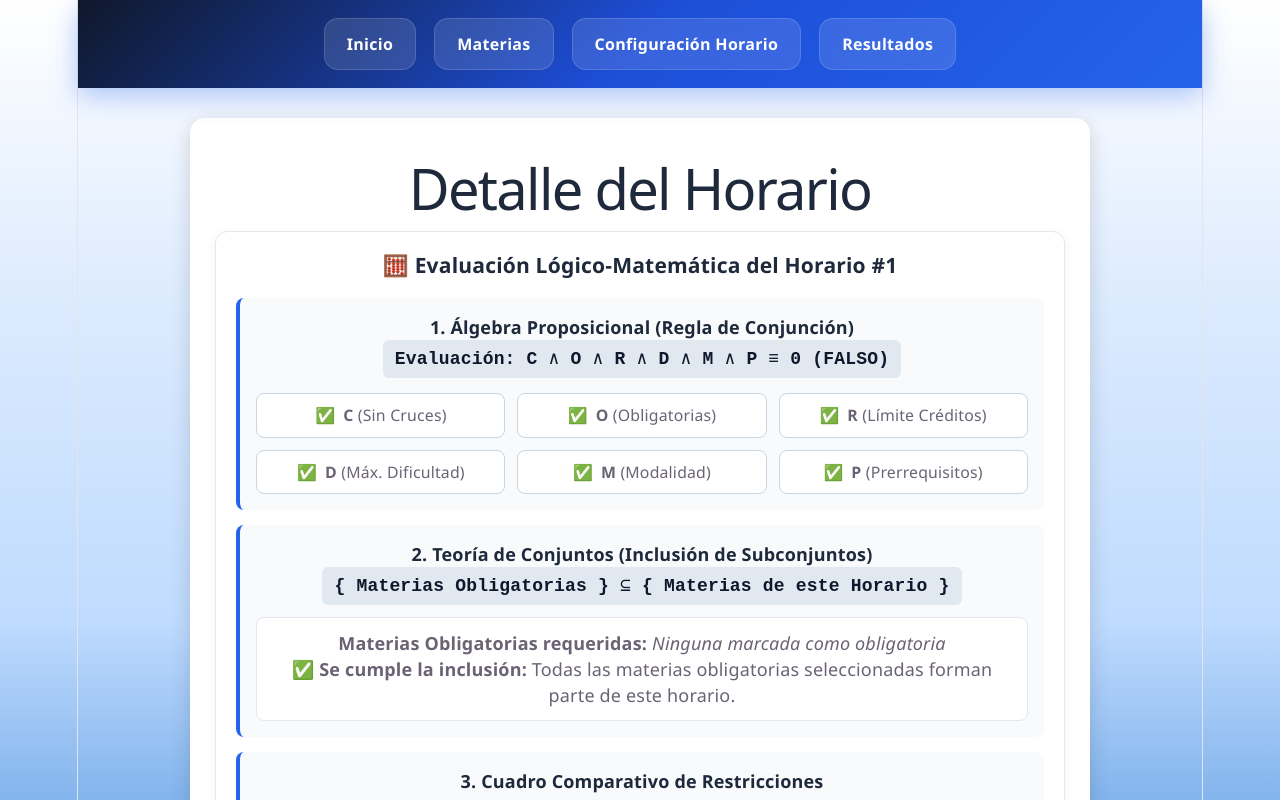
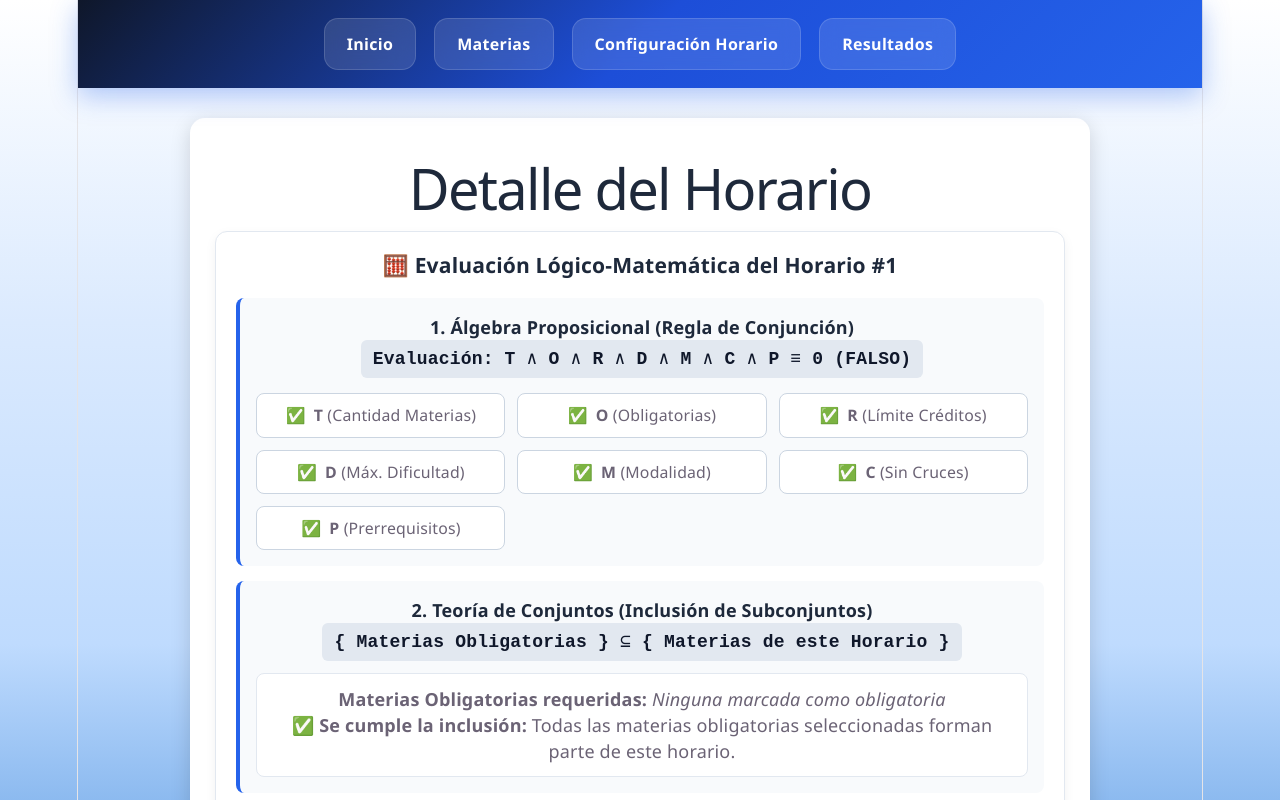
Before and after one commit to HancelE93/HorariosTallerFinal, a React (Vite) app in the folder Frontend_Horarios/: page /detalle in a window 1280 px wide. Shown: the top 800 px of the page. Built offline with nearby package versions, Linux system fonts and the light colour scheme.

Commit message:
fix(ui): ordenar proposiciones T, O, R, D, M, C, P en detalle de horario

```diff
--- a/Frontend_Horarios/src/pages/DetalleHorario.jsx
+++ b/Frontend_Horarios/src/pages/DetalleHorario.jsx
@@ -19,11 +19,12 @@ function DetalleHorario() {
     const reasons = horario?.reasons || [];
 
     // Evaluaciones lógicas (Si NO existe en los motivos, se cumplió la proposición = True)
-    const hasNoConflicts = !reasons.some(r => r.includes("cruces") || r.includes("superposición"));
+    const quantityValid = !reasons.some(r => r.includes("cantidad") || r.includes("solicitadas"));
     const includesRequired = !reasons.some(r => r.includes("obligatorias"));
     const creditsValid = !reasons.some(r => r.includes("créditos"));
     const difficultyValid = !reasons.some(r => r.includes("difíciles"));
     const modalityValid = !reasons.some(r => r.includes("modalidad"));
+    const hasNoConflicts = !reasons.some(r => r.includes("cruces") || r.includes("superposición"));
     const prerequisitesValid = !reasons.some(r => r.includes("prerrequisitos"));
 
     // OBTENER NOMBRES DE MATERIAS OBLIGATORIAS
@@ -98,14 +99,16 @@ function DetalleHorario() {
                 <div className="bloque-matematico">
                     <h4>1. Álgebra Proposicional (Regla de Conjunción)</h4>
 
+                    {/* FÓRMULA ORDENADA: T ∧ O ∧ R ∧ D ∧ M ∧ C ∧ P */}
                     <p className="formula-logica">
-                        <strong>Evaluación:</strong> C ∧ O ∧ R ∧ D ∧ M ∧ P ≡ {horario?.valid ? "1 (VERDADERO)" : "0 (FALSO)"}
+                        <strong>Evaluación:</strong> T ∧ O ∧ R ∧ D ∧ M ∧ C ∧ P ≡ {horario?.valid ? "1 (VERDADERO)" : "0 (FALSO)"}
                     </p>
 
+                    {/* TARJETAS ORDENADAS EXACTAMENTE IGUAL A LA TABLA */}
                     <div className="proposiciones-grid">
                         <div className="item-proposicion">
-                            <span className="estado-icon">{hasNoConflicts ? "✅" : "❌"}</span>
-                            <span><strong>C</strong> (Sin Cruces)</span>
+                            <span className="estado-icon">{quantityValid ? "✅" : "❌"}</span>
+                            <span><strong>T</strong> (Cantidad Materias)</span>
                         </div>
 
                         <div className="item-proposicion">
@@ -126,6 +129,11 @@ function DetalleHorario() {
                         <div className="item-proposicion">
                             <span className="estado-icon">{modalityValid ? "✅" : "❌"}</span>
                             <span><strong>M</strong> (Modalidad)</span>
+                        </div>
+
+                        <div className="item-proposicion">
+                            <span className="estado-icon">{hasNoConflicts ? "✅" : "❌"}</span>
+                            <span><strong>C</strong> (Sin Cruces)</span>
                         </div>
 
                         <div className="item-proposicion">
@@ -184,7 +192,7 @@ function DetalleHorario() {
                                 <td style={{ padding: "10px", border: "1px solid #e2e8f0" }}><b>T:</b> Cantidad de materias</td>
                                 <td style={{ padding: "10px", border: "1px solid #e2e8f0" }}>{config?.numberOfCourses ?? 3} materias</td>
                                 <td style={{ padding: "10px", border: "1px solid #e2e8f0" }}>{materiasArray.length} materias</td>
-                                <td style={{ padding: "10px", border: "1px solid #e2e8f0" }}>{materiasArray.length === Number(config?.numberOfCourses ?? materiasArray.length) ? "✅ V (Cumple)" : "❌ F (No cumple)"}</td>
+                                <td style={{ padding: "10px", border: "1px solid #e2e8f0" }}>{quantityValid ? "✅ V (Cumple)" : "❌ F (No cumple)"}</td>
                             </tr>
                             <tr>
                                 <td style={{ padding: "10px", border: "1px solid #e2e8f0" }}><b>O:</b> Materias obligatorias</td>
@@ -222,7 +230,6 @@ function DetalleHorario() {
                                     {hasNoConflicts ? "✅ V (Sin cruces)" : "❌ F (Existen cruces)"}
                                 </td>
                             </tr>
-
                             <tr>
                                 <td style={{ padding: "10px", border: "1px solid #e2e8f0" }}><b>P:</b> Prerrequisitos</td>
                                 <td style={{ padding: "10px", border: "1px solid #e2e8f0" }}>
```
